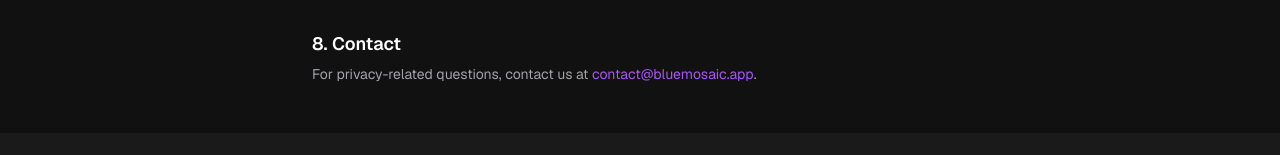
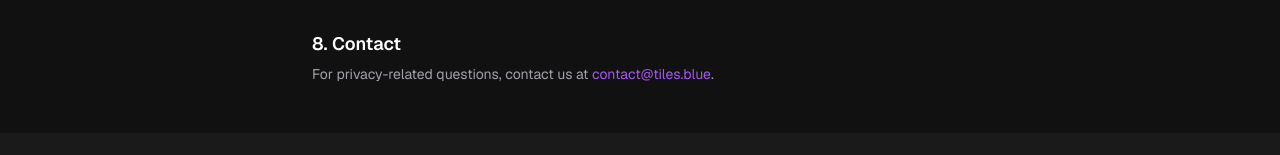
Before and after one commit to sparkyfen/bsky-mosaic, a SvelteKit app: page /privacy in a window 1280 px wide. Shown: the part 1131-1286 px from the top of the page. Built offline with nearby package versions, Linux system fonts and the light colour scheme.

Commit message:
Update domain references from bluemosaic.app to tiles.blue

```diff
--- a/src/lib/components/Footer.svelte
+++ b/src/lib/components/Footer.svelte
@@ -26,7 +26,7 @@
 			<a href="https://bsky.social/about/support" target="_blank" rel="noopener noreferrer">Help Center</a>
 			<a href="https://github.com/sparkyfen/bsky-mosaic/issues" target="_blank" rel="noopener noreferrer">Report a Bug</a>
 			<a href="https://github.com/sparkyfen/bsky-mosaic/issues" target="_blank" rel="noopener noreferrer">Feature Requests</a>
-			<a href="mailto:contact@bluemosaic.app">Contact</a>
+			<a href="mailto:contact@tiles.blue">Contact</a>
 		</div>
 	</div>
 	<div class="footer-divider"></div>
--- a/src/routes/dmca/+page.svelte
+++ b/src/routes/dmca/+page.svelte
@@ -11,7 +11,7 @@
 		<li>Contact Bluesky directly to have the content removed at its source</li>
 		<li>Once removed from Bluesky, it will no longer appear on BlueMosaic</li>
 	</ol>
-	<p>For questions specific to BlueMosaic's operation, contact us at <a href="mailto:contact@bluemosaic.app">contact@bluemosaic.app</a>.</p>
+	<p>For questions specific to BlueMosaic's operation, contact us at <a href="mailto:contact@tiles.blue">contact@tiles.blue</a>.</p>
 
 	<h2>Trademarks</h2>
 	<p>"Bluesky" and the Bluesky logo are trademarks of Bluesky Social PBC. BlueMosaic is an independent project and is not affiliated with, endorsed by, or sponsored by Bluesky Social PBC.</p>
--- a/src/routes/privacy/+page.svelte
+++ b/src/routes/privacy/+page.svelte
@@ -39,7 +39,7 @@
 	<p>We may update this policy from time to time. Changes will be reflected by the "Last updated" date above.</p>
 
 	<h2>8. Contact</h2>
-	<p>For privacy-related questions, contact us at <a href="mailto:contact@bluemosaic.app">contact@bluemosaic.app</a>.</p>
+	<p>For privacy-related questions, contact us at <a href="mailto:contact@tiles.blue">contact@tiles.blue</a>.</p>
 </div>
 
 <style>
--- a/src/routes/terms/+page.svelte
+++ b/src/routes/terms/+page.svelte
@@ -33,7 +33,7 @@
 	<p>We reserve the right to modify these terms at any time. Continued use of the Service after changes constitutes acceptance of the modified terms.</p>
 
 	<h2>9. Contact</h2>
-	<p>For questions about these terms, contact us at <a href="mailto:contact@bluemosaic.app">contact@bluemosaic.app</a>.</p>
+	<p>For questions about these terms, contact us at <a href="mailto:contact@tiles.blue">contact@tiles.blue</a>.</p>
 </div>
 
 <style>
```
Also changed, not shown: 1 other file (tests, documents, lock files or other folders).
